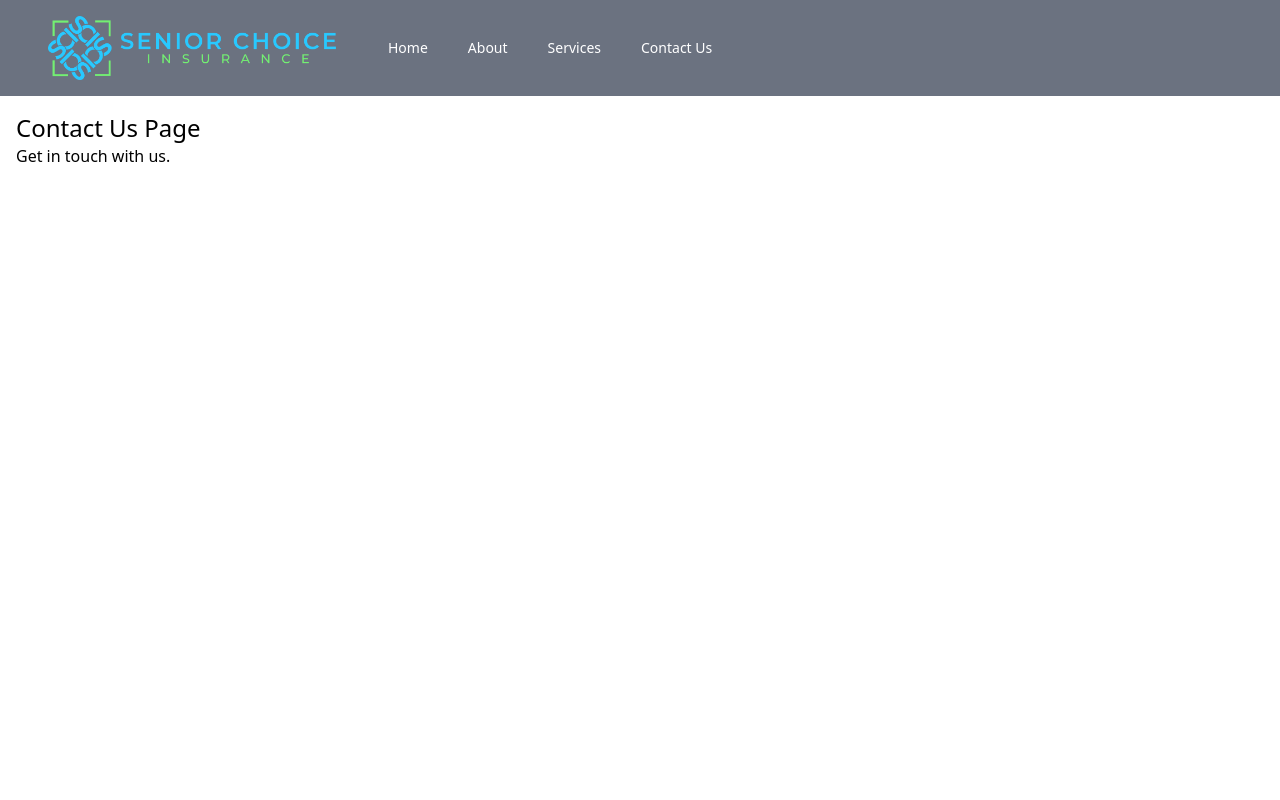
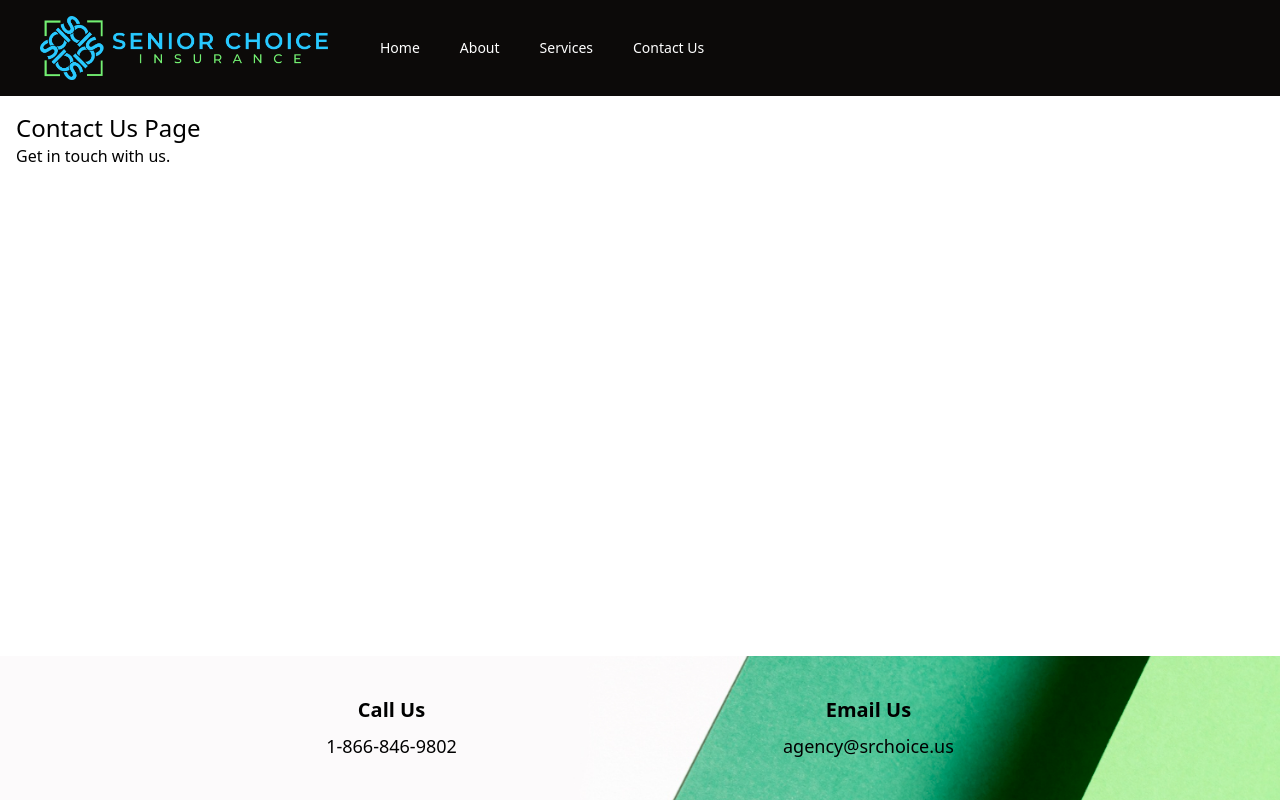
Before and after one commit to aidenmayoros/senior_choice_insurance, a React (Vite) app: page /contact in a window 1280 px wide. Built offline with nearby package versions, Linux system fonts and the light colour scheme.

Commit message:
added footer

```diff
--- a/src/App.tsx
+++ b/src/App.tsx
@@ -4,21 +4,23 @@ import Navbar from './components/Navbar';
 import Home from './pages/Home';
 import About from './pages/About';
 import Services from './pages/Services';
-import ContactUs from './pages/ContactUs';
+import Contact from './pages/ContactUs';
+import Footer from './components/Footer';
 
 function App() {
 	return (
 		<Router>
 			<div className='flex flex-col min-h-screen'>
 				<Navbar />
-				<main className='flex-grow'>
+				<div className='flex-grow'>
 					<Routes>
 						<Route path='/' element={<Home />} />
 						<Route path='/about' element={<About />} />
 						<Route path='/services' element={<Services />} />
-						<Route path='/contact' element={<ContactUs />} />
+						<Route path='/contact' element={<Contact />} />
 					</Routes>
-				</main>
+				</div>
+				<Footer />
 			</div>
 		</Router>
 	);
--- /dev/null
+++ b/src/components/Footer.tsx
@@ -0,0 +1,24 @@
+import BackgroundImg from '../assets/images/footer_background.jpg';
+
+const Footer: React.FC = () => {
+	return (
+		<footer
+			className='bg-cover bg-center py-10'
+			style={{ backgroundImage: `url(${BackgroundImg})` }}>
+			<div className='text-black'>
+				<div className='flex flex-col md:flex-row justify-evenly text-center'>
+					<div className='mb-6 md:mb-0'>
+						<h2 className='text-xl font-bold mb-2'>Call Us</h2>
+						<p className='text-lg'>1-866-846-9802</p>
+					</div>
+					<div>
+						<h2 className='text-xl font-bold mb-2'>Email Us</h2>
+						<p className='text-lg'>agency@srchoice.us</p>
+					</div>
+				</div>
+			</div>
+		</footer>
+	);
+};
+
+export default Footer;
--- a/src/components/Navbar.tsx
+++ b/src/components/Navbar.tsx
@@ -5,36 +5,38 @@ import logo from '../assets/images/logos/Senior Choice Insurance.png';
 const Navbar: React.FC = () => {
 	const [isOpen, setIsOpen] = useState(false);
 
+	const handleLinkClick = () => {
+		setIsOpen(false);
+	};
+
 	return (
-		<nav className='bg-gray-500 text-white p-4'>
-			<div className='max-w-7xl mx-auto px-4 sm:px-6 lg:px-8'>
+		<nav className='bg-stone-950 text-white p-4'>
+			<div className='max-w-7xl mx-auto sm:px-6'>
 				<div className='flex items-center justify-between h-16'>
 					<div className='flex items-center'>
-						<div className='flex-shrink-0'>
-							<Link to='/'>
-								<img src={logo} alt='Company Logo' className='w-48 md:w-72 ' />
-							</Link>
-						</div>
+						<Link to='/'>
+							<img src={logo} alt='Company Logo' className='w-48 md:w-72' />
+						</Link>
 						<div className='hidden md:block'>
 							<div className='ml-10 flex items-baseline space-x-4'>
 								<Link
 									to='/'
-									className='hover:bg-cyan-600 px-3 py-2 rounded-md text-sm font-medium'>
+									className='hover:bg-green-600 px-3 py-2 rounded-md text-sm font-medium'>
 									Home
 								</Link>
 								<Link
 									to='/about'
-									className='hover:bg-cyan-600 px-3 py-2 rounded-md text-sm font-medium'>
+									className='hover:bg-green-600 px-3 py-2 rounded-md text-sm font-medium'>
 									About
 								</Link>
 								<Link
 									to='/services'
-									className='hover:bg-cyan-600 px-3 py-2 rounded-md text-sm font-medium'>
+									className='hover:bg-green-600 px-3 py-2 rounded-md text-sm font-medium'>
 									Services
 								</Link>
 								<Link
 									to='/contact'
-									className='hover:bg-cyan-600 px-3 py-2 rounded-md text-sm font-medium'>
+									className='hover:bg-green-600 px-3 py-2 rounded-md text-sm font-medium'>
 									Contact Us
 								</Link>
 							</div>
@@ -86,22 +88,26 @@ const Navbar: React.FC = () => {
 				<div className='px-2 pt-2 pb-3 space-y-1 sm:px-3'>
 					<Link
 						to='/'
-						className='block px-3 py-2 rounded-md text-base font-medium hover:bg-cyan-600'>
+						className='block px-3 py-2 rounded-md text-base font-medium hover:bg-green-600'
+						onClick={handleLinkClick}>
 						Home
 					</Link>
 					<Link
 						to='/about'
-						className='block px-3 py-2 rounded-md text-base font-medium hover:bg-cyan-600'>
+						className='block px-3 py-2 rounded-md text-base font-medium hover:bg-green-600'
+						onClick={handleLinkClick}>
 						About
 					</Link>
 					<Link
 						to='/services'
-						className='block px-3 py-2 rounded-md text-base font-medium hover:bg-cyan-600'>
+						className='block px-3 py-2 rounded-md text-base font-medium hover:bg-green-600'
+						onClick={handleLinkClick}>
 						Services
 					</Link>
 					<Link
 						to='/contact'
-						className='block px-3 py-2 rounded-md text-base font-medium hover:bg-cyan-600'>
+						className='block px-3 py-2 rounded-md text-base font-medium hover:bg-green-600'
+						onClick={handleLinkClick}>
 						Contact Us
 					</Link>
 				</div>
```
Also changed, not shown: src/assets/images/footer_background.jpg (added), src/assets/images/waves.svg (added).
